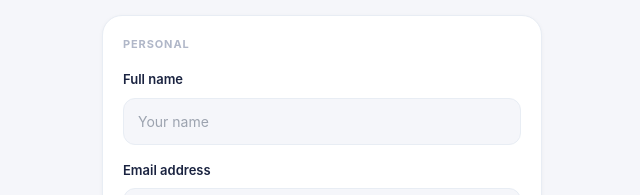
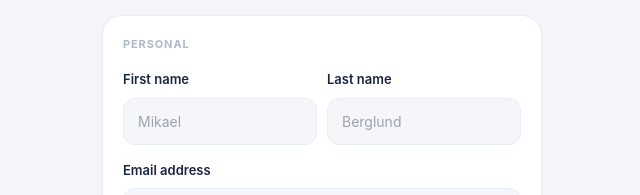
Before and after one commit to mikaelberglund1976-prog/reminder-for-simplicity, a Next.js app in the folder app/: page /profile in a window 1280 px wide. Shown: the part 135-330 px from the top of the page, without its empty margins (318-958 px from the left). Built offline with nearby package versions, Linux system fonts and the light colour scheme; no server answers; sample sign-in values are in the browser's storage.

Commit message:
profile: split name into first name + last name fields; dashboard shows first name only

```diff
--- a/app/src/app/profile/page.tsx
+++ b/app/src/app/profile/page.tsx
@@ -39,7 +39,8 @@ export default function ProfilePage() {
   const router = useRouter();
   const [profile, setProfile] = useState<Profile | null>(null);
   const [form, setForm] = useState({
-    name: "",
+    firstName: "",
+    lastName: "",
     phone: "",
     preferredCurrency: "SEK",
     timezone: "Europe/Stockholm",
@@ -61,7 +62,8 @@ export default function ProfilePage() {
         const data = await res.json();
         setProfile(data);
         setForm({
-          name: data.name || "",
+          firstName: (data.name || "").split(" ")[0],
+          lastName: (data.name || "").split(" ").slice(1).join(" "),
           phone: data.phone || "",
           preferredCurrency: data.preferredCurrency || "SEK",
           timezone: data.timezone || "Europe/Stockholm",
@@ -77,7 +79,7 @@ export default function ProfilePage() {
       const res = await fetch("/api/profile", {
         method: "PUT",
         headers: { "Content-Type": "application/json" },
-        body: JSON.stringify(form),
+        body: JSON.stringify({ ...form, name: [form.firstName, form.lastName].filter(Boolean).join(" ") }),
       });
       if (!res.ok) { const d = await res.json(); throw new Error(d.error || "Error"); }
       setSaved(true); setTimeout(() => setSaved(false), 3000);
@@ -122,11 +124,11 @@ export default function ProfilePage() {
             fontSize: 22, color: "#fff", fontWeight: 700, flexShrink: 0,
             boxShadow: "0 2px 8px rgba(91,156,245,0.35)",
           }}>
-            {form.name ? form.name[0].toUpperCase() : (session?.user?.name?.[0] ?? "?")}
+            {form.firstName ? form.firstName[0].toUpperCase() : (session?.user?.name?.[0] ?? "?")}
           </div>
           <div>
             <div style={{ fontSize: 20, fontWeight: 700, color: "#1A2340", letterSpacing: "-0.4px" }}>
-              {form.name || session?.user?.name || "My Profile"}
+              {[form.firstName, form.lastName].filter(Boolean).join(" ") || session?.user?.name || "My Profile"}
             </div>
             <div style={{ fontSize: 13, color: "#8B90A4", marginTop: 2 }}>
               {profile?.email || session?.user?.email}
@@ -149,14 +151,24 @@ export default function ProfilePage() {
 
           {/* ── Personal ── */}
           <Card title="Personal">
-            <Field label="Full name">
-              <input
-                type="text" value={form.name}
-                onChange={e => set("name", e.target.value)}
-                placeholder="Your name"
-                style={inputStyle}
-              />
-            </Field>
+            <div style={{ display: "flex", gap: 10 }}>
+              <Field label="First name">
+                <input
+                  type="text" value={form.firstName}
+                  onChange={e => set("firstName", e.target.value)}
+                  placeholder="Mikael"
+                  style={inputStyle}
+                />
+              </Field>
+              <Field label="Last name">
+                <input
+                  type="text" value={form.lastName}
+                  onChange={e => set("lastName", e.target.value)}
+                  placeholder="Berglund"
+                  style={inputStyle}
+                />
+              </Field>
+            </div>
             <Field label="Email address">
               <input
                 type="email" value={profile?.email || session?.user?.email || ""}
```
